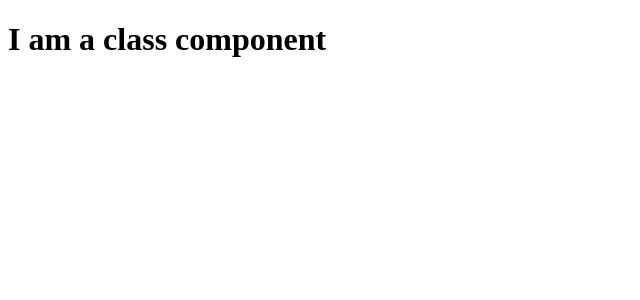
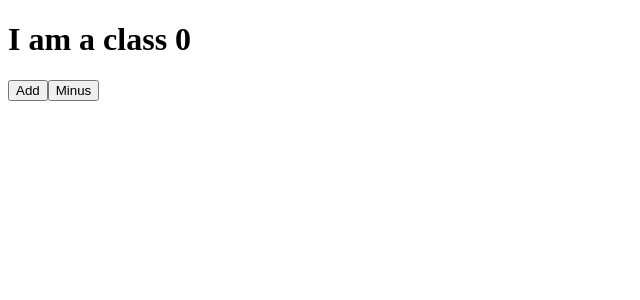
Before and after one commit to eebbni/study-react, a React (Create React App) app in the folder react-nomad/: page / in a window 1280 px wide. Shown: the top 300 px of the page, without its empty margins (0-640 px from the left). Built offline with nearby package versions, Linux system fonts and the light colour scheme.

Commit message:
3.1 state 추가

```diff
--- a/react-nomad/src/App.js
+++ b/react-nomad/src/App.js
@@ -2,8 +2,23 @@ import React from 'react';
 import PropTypes from "prop-types";
 
 class App extends React.Component{
+  state = {
+    count:0,
+  };
+  add = () => {
+    this.setState(current => ({count : current.count + 1}));
+  };
+  minus = () =>{
+    this.setState(current => ({count : current.count - 1}));
+  };
   render(){
-    return <h1>I am a class component</h1>
+    return (
+      <div>
+        <h1>I am a class {this.state.count}</h1>
+        <button onClick={this.add}>Add</button>
+        <button onClick={this.minus}>Minus</button>
+      </div>
+    )
   }
 }
 
```
